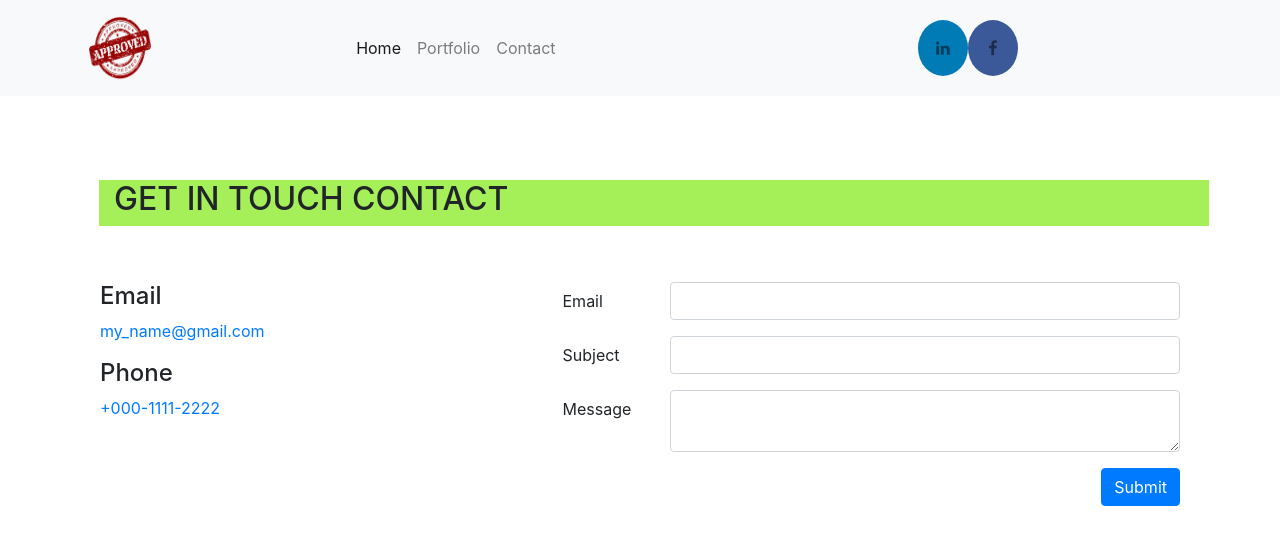
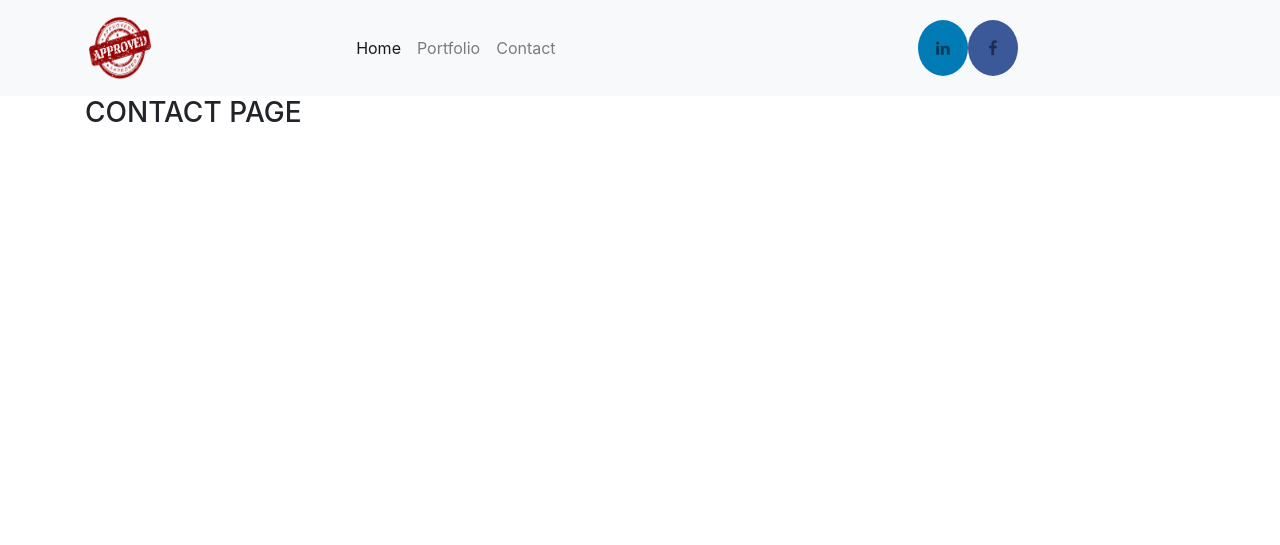
Before and after one commit to taukirXi/personalWebsiteDjango, a Django app: page /contact/ in a window 1280 px wide. Shown: the top 545 px of the page. Run offline with Django 3.2, Linux system fonts and the light colour scheme; some libraries are stand-ins or nearby versions.

Commit message:
Revert "contact page experiment"
This reverts commit ec4654ae75b723343bc5c2ea408725d0fa46e6a2.

```diff
--- a/src/mysite/static/mysite/css/contact.css
+++ /dev/null
@@ -1,42 +0,0 @@
-.para{
-background-color: yellow;
-}
-
-.page-title {
-background-color: yellow;
-
-animation-timing-function: linear;
-animation-name: red-to-black;
-animation-duration: 2s;
-animation-iteration-count: infinite;
-animation-direction: alternate;
-}
-
-
-@keyframes myanimation {
-    0% {color: red;}
-    25% {color: yellow;}
-    50% {color: green;}
-    75% {color: blue;}
-    1000% {color: white;}
-
-}
-
-@keyframes red-to-black {
-	0% {
-		background: red;
-		transform: translate(0px, 0px);
-	}
-
-	50% {
-		background: yellow;
-		transform: translate(10px, 10px);
-	}
-
-	100% {
-		background: #1DD9DF;
-		transform: translate(20px, 20px);
-
-
-	}
-}
--- a/src/mysite/templates/mysite/base.html
+++ b/src/mysite/templates/mysite/base.html
@@ -1,7 +1,7 @@
 {% load static %}
 
 
-<!DOCTYPE html>
+<!doctype html>
 <html lang="en">
 
 <head>
@@ -14,9 +14,7 @@
     <link rel="stylesheet" href="https://stackpath.bootstrapcdn.com/bootstrap/4.4.1/css/bootstrap.min.css"
           integrity="sha384-Vkoo8x4CGsO3+Hhxv8T/Q5PaXtkKtu6ug5TOeNV6gBiFeWPGFN9MuhOf23Q9Ifjh" crossorigin="anonymous">
     <!--    scratch css -->
-    <link rel="stylesheet" href="{% static 'mysite/css/style.css' %}">
-    <link rel="stylesheet" href="{% static 'mysite/css/contact.css' %}">
-
+    <link rel="stylesheet" href="{% static 'mysite/style.css' %}">
     <!-- Optional JavaScript -->
     <!-- jQuery first, then Popper.js, then Bootstrap JS -->
     <script src="https://code.jquery.com/jquery-3.4.1.slim.min.js"
--- a/src/mysite/templates/mysite/contact.html
+++ b/src/mysite/templates/mysite/contact.html
@@ -4,57 +4,8 @@
 {% block title %} Contact {% endblock %}
 
 
+
 {% block body %}
 
-<div class="row mx-auto" style="margin-top: 70px">
-    <div class="page-title text-uppercase col-sm-12">
-        <h2>Get in <span class="primary">touch</span> <span class="title-bg">Contact</span></h2>
-
-    </div>
-</div>
-
-
-<div class="row mx-auto">
-    <div class="col-sm-5" style="margin-top: 70px">
-
-        <h4>Email</h4>
-        <p><a href="mailto:my_name@gmail.com">my_name@gmail.com</a></p>
-
-        <h4>Phone</h4>
-        <p><a href="tel:+000-1111-2222">+000-1111-2222</a></p>
-
-    </div>
-    <!--form-->
-    <div class="col-sm-7" style="margin-top: 70px">
-
-
-        <form>
-            {% csrf_token %}
-            <div class="form-group row">
-                <label for="example-email-input" class="col-2 col-form-label">Email</label>
-                <div class="col-10">
-                    <input name='email' class="form-control" type="email" id="example-email-input">
-                </div>
-            </div>
-            <div class="form-group row">
-                <label for="example-email-input" class="col-2 col-form-label">Subject</label>
-                <div class="col-10">
-                    <input name='subject' class="form-control" type="text">
-                </div>
-            </div>
-            <div class="form-group row">
-                <label for="example-email-input" class="col-2 col-form-label">Message</label>
-                <div class="col-10">
-                    <textarea name='message' class="form-control"></textarea>
-                </div>
-            </div>
-            <div class="pull-right">
-                <button type="submit" class="btn btn-primary float-right">Submit</button>
-            </div>
-
-        </form>
-
-    </div>
-</div>
-
+<h3>CONTACT PAGE</h3>
 {% endblock %}
```
Also changed, not shown: src/personalWebsite/settings.py (+2 -6 lines), src/mysite/static/mysite/style.css (renamed from src/mysite/static/mysite/css/style.css).
